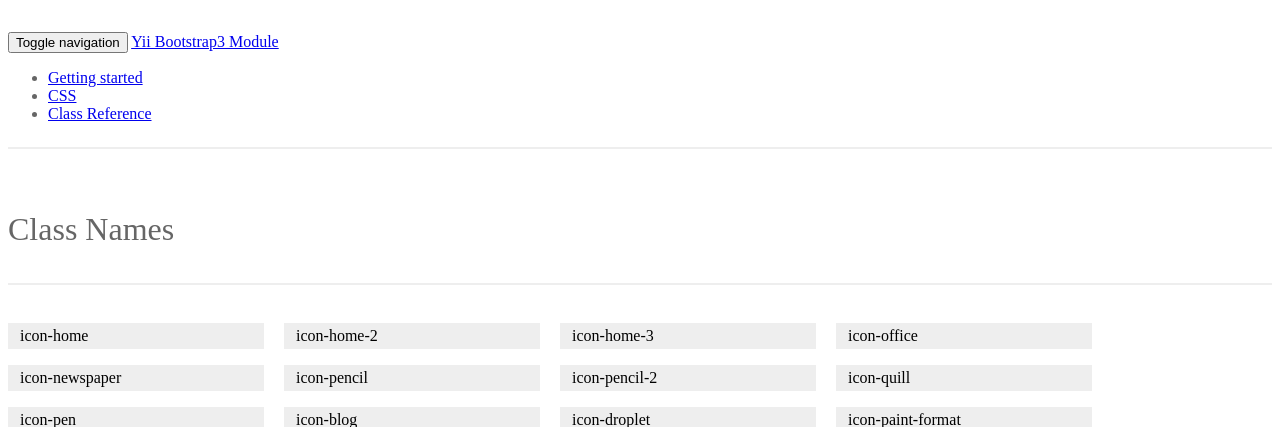
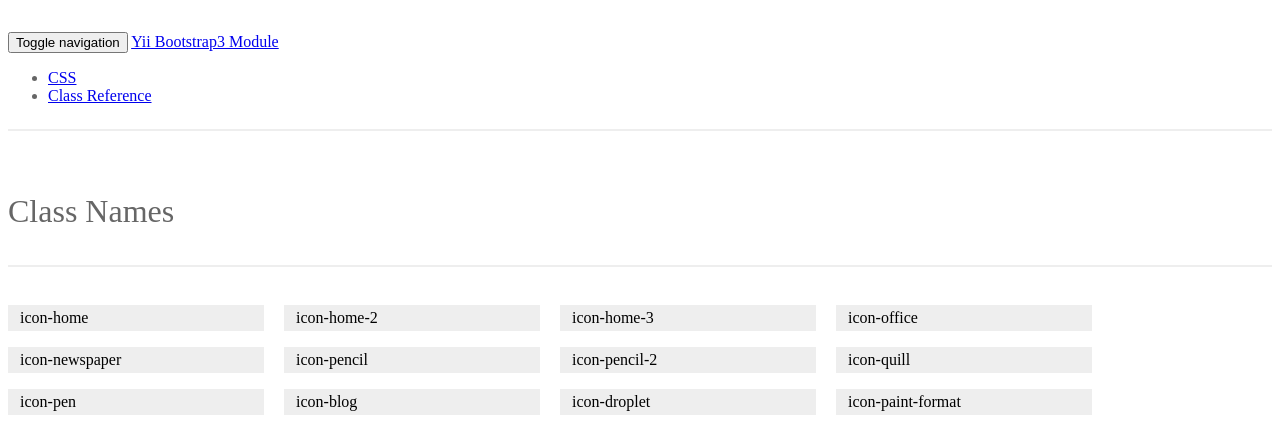
Before and after one commit to alokthakur142/yiibootstrap3, a Yii app: template app/views/site/icons.php in a window 1280 px wide. Shown: the top 427 px of the page. Run offline with PHP 8.4 and a stand-in for Yii, Linux system fonts and the light colour scheme; the template is opened without the code that fills it, so the values that code supplies are empty; some libraries are stand-ins or nearby versions.

Commit message:
no message

```diff
--- a/app/controllers/SiteController.php
+++ b/app/controllers/SiteController.php
@@ -39,6 +39,7 @@ class SiteController extends EController
 
     public function actionIndex()
     {
+        $this->redirect('css');
         $this->render('index');
     }
 
--- a/app/views/layouts/navbar.php
+++ b/app/views/layouts/navbar.php
@@ -11,9 +11,6 @@
         </div>
         <nav class="collapse navbar-collapse bs-navbar-collapse" role="navigation">
             <ul class="nav navbar-nav">
-                <li>
-                    <a href="/">Getting started</a>
-                </li>
                 <li class="active">
                     <a href="/site/css">CSS</a>
                 </li>
```
